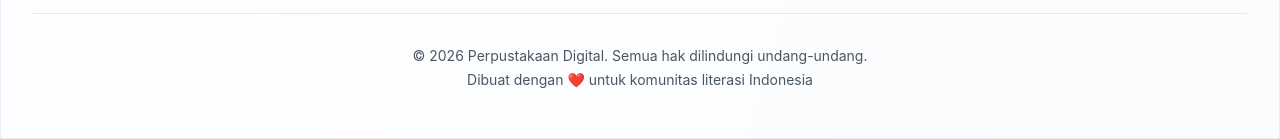
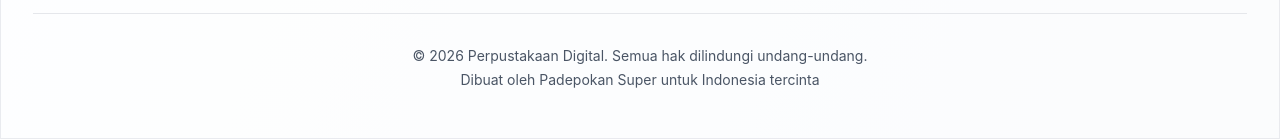
Before and after one commit to firhmgh/Digital-Library-Blog, a React (Vite) app: page /Digital-Library-Blog/article/1 in a window 1280 px wide. Shown: the part 4207-4346 px from the top of the page. Built offline with nearby package versions, Linux system fonts and the light colour scheme.

Commit message:
Update footer style Padepokan Super

```diff
--- a/src/components/Footer.tsx
+++ b/src/components/Footer.tsx
@@ -116,7 +116,7 @@ export function Footer() {
 
         <div className="border-t border-gray-200 dark:border-slate-800 mt-8 pt-8 text-center text-sm text-gray-600 dark:text-gray-400">
           <p>&copy; 2026 Perpustakaan Digital. Semua hak dilindungi undang-undang.</p>
-          <p className="mt-1">Dibuat dengan ❤️ untuk komunitas literasi Indonesia</p>
+          <p className="mt-1">Dibuat oleh Padepokan Super untuk Indonesia tercinta</p>
         </div>
       </div>
     </footer>
```
Also changed, not shown: 3 other files (tests, documents, lock files or other folders).
